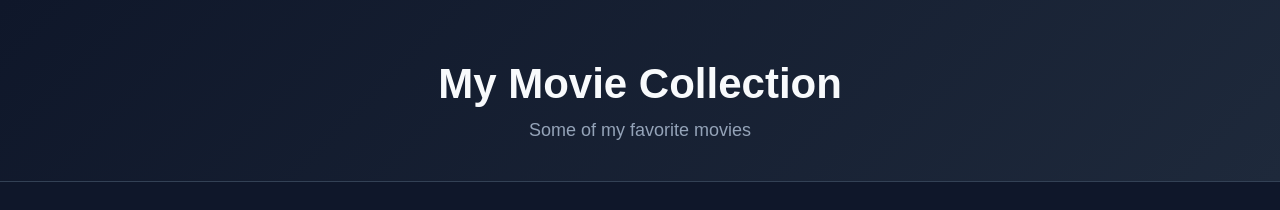
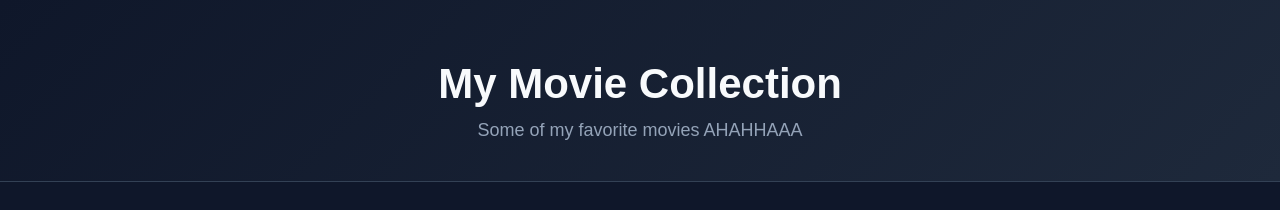
Before and after one commit to samarsubhash/Lab-1, a plain HTML site: page index.html in a window 1280 px wide. Shown: the top 210 px of the page. Drawn offline with Linux system fonts and the light colour scheme.

Commit message:
Update movie heading

```diff
--- a/index.html
+++ b/index.html
@@ -13,7 +13,7 @@
 
     <header>
         <h1>My Movie Collection</h1>
-        <p>Some of my favorite movies</p>
+        <p>Some of my favorite movies AHAHHAAA</p>
     </header>
 
     <main>
```
